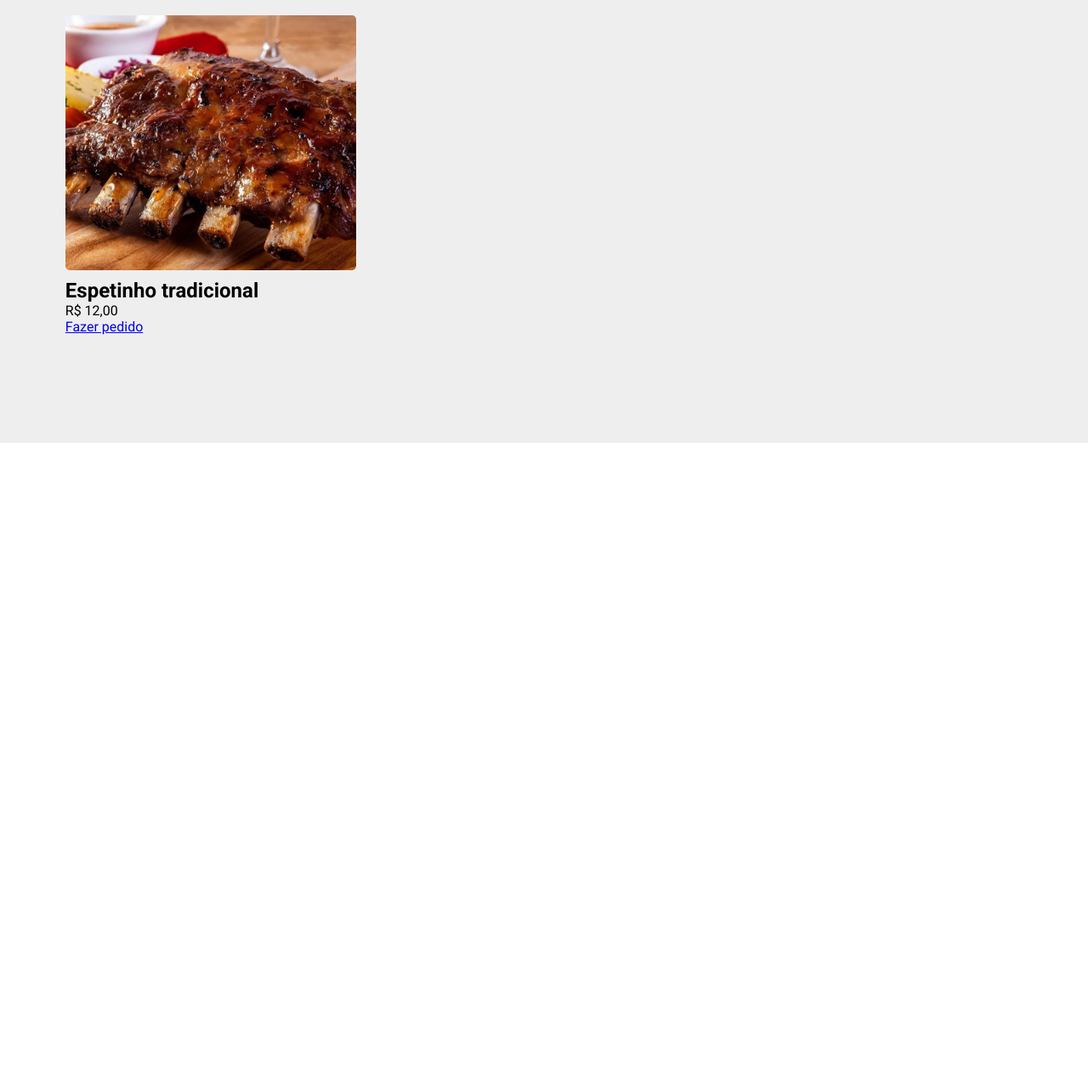
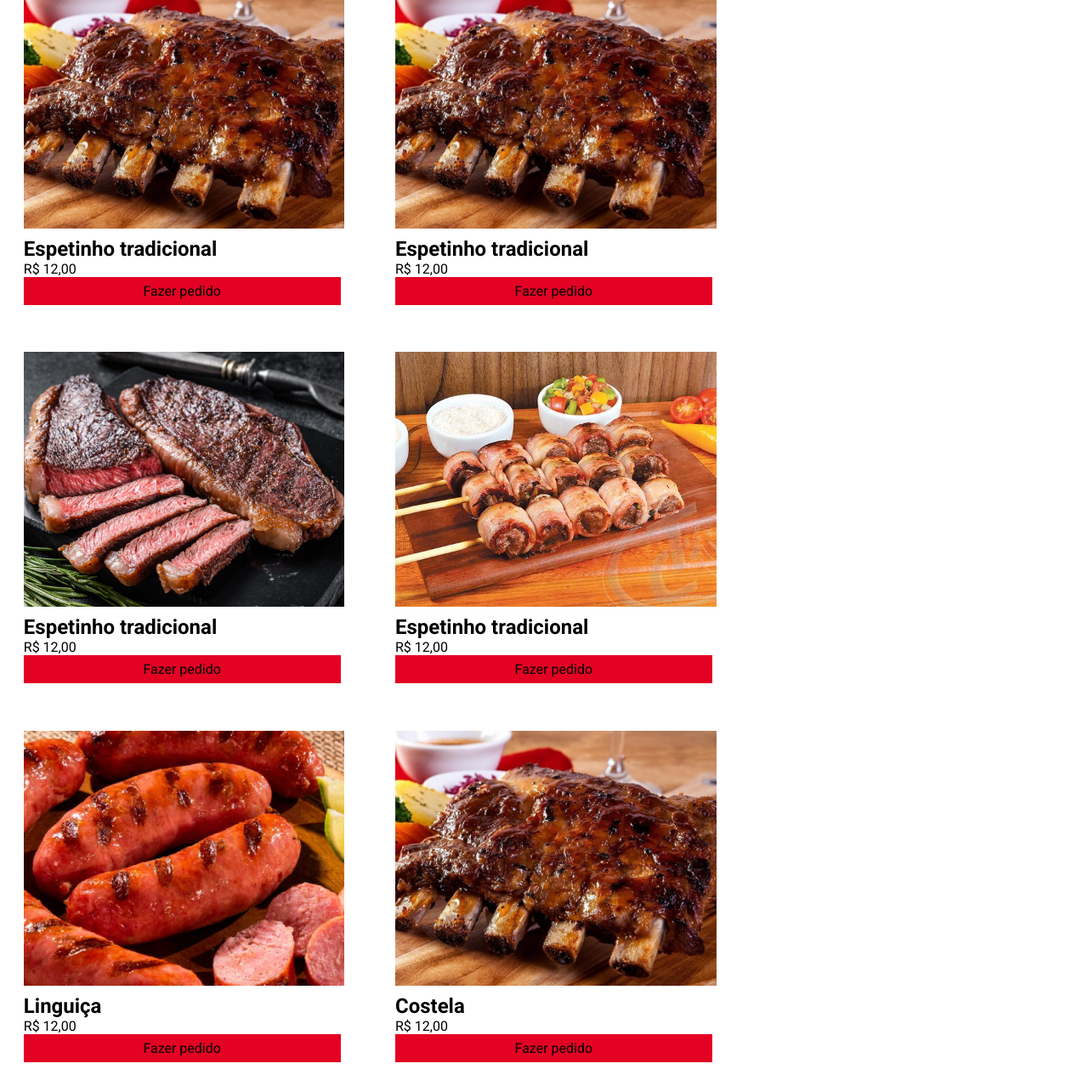
Before and after one commit to Thiago3101/Projeto-Barbecue, a plain HTML site: page Principal.html in a window 1280 px wide. Shown: the part 109-1387 px from the top of the page at 85% size. Before the commit the page ends 800 px from the top, so only its background shows below. Drawn offline with Linux system fonts and the light colour scheme.

Commit message:
Melhoras em algumas telas

```diff
--- a/Principal.html
+++ b/Principal.html
@@ -20,6 +20,41 @@
                 <p>R$ 12,00</p>
                 <a href="#" class="btn">Fazer pedido</a>
             </div>
+
+            <div class="card">
+                <div class="produto-imagem" id="img-2"></div>
+                <h2>Espetinho tradicional</h2>
+                <p>R$ 12,00</p>
+                <a href="#" class="btn">Fazer pedido</a>
+            </div>
+
+            <div class="card">
+                <div class="produto-imagem" id="img-3"></div>
+                <h2>Espetinho tradicional</h2>
+                <p>R$ 12,00</p>
+                <a href="#" class="btn">Fazer pedido</a>
+            </div>
+
+            <div class="card">
+                <div class="produto-imagem" id="img-4"></div>
+                <h2>Espetinho tradicional</h2>
+                <p>R$ 12,00</p>
+                <a href="#" class="btn">Fazer pedido</a>
+            </div>
+
+            <div class="card">
+                <div class="produto-imagem" id="img-5"></div>
+                <h2>Linguiça</h2>
+                <p>R$ 12,00</p>
+                <a href="#" class="btn">Fazer pedido</a>
+            </div>
+
+            <div class="card">
+                <div class="produto-imagem" id="img-6"></div>
+                <h2>Costela</h2>
+                <p>R$ 12,00</p>
+                <a href="#" class="btn">Fazer pedido</a>
+            </div>
         </section>
     </main>
 </body>
--- a/css/principal.css
+++ b/css/principal.css
@@ -24,15 +24,23 @@ header{
     align-items: center;
     justify-content: right;
 }
+.container {
+    width: 100vw;
+    background-color: #ffffff;
+    min-height: 60vh;
 
-.container{
-    background-color: #eee;
-    min-height: 60vh;
-    padding: 50px;
+}
+
+.catalago-produto{
+    max-width: 1200px;
+    margin: 0 auto;
+    display: flex;
+    justify-content: center;
+    align-items: center;
 }
 
 .card{
-    width: 29%;
+    width: 29.5%;
     margin: 1% 1%;
     display: inline-block;
     padding: 15px;
@@ -47,6 +55,30 @@ header{
 }
 
 #img-1{
-    background-image: url('../img/costela.jpg');
-    border-radius: 5px;
+    background-image: url('/img/costela.jpg');
 }
+#img-2{
+    background-image: url('/img/costela.jpg');
+}
+#img-3{
+    background-image: url('/img/picanha.jpg');
+}
+#img-4{
+    background-image: url('/img/espetinhomignon.jpg');
+}
+#img-5{
+    background-image: url('/img/linguiça.jpg');
+}
+#img-6{
+    background-image: url('/img/costela.jpg');
+}
+
+.btn{
+    display: block;
+    padding: 7px;
+    text-align: center;
+    text-decoration: none;
+    background-color: #E30224;
+    color: black;
+    width: 95%;
+}
```
Also changed, not shown: img/espetinhomignon.jpg (renamed from img/espetinho file mignon.jpg).
